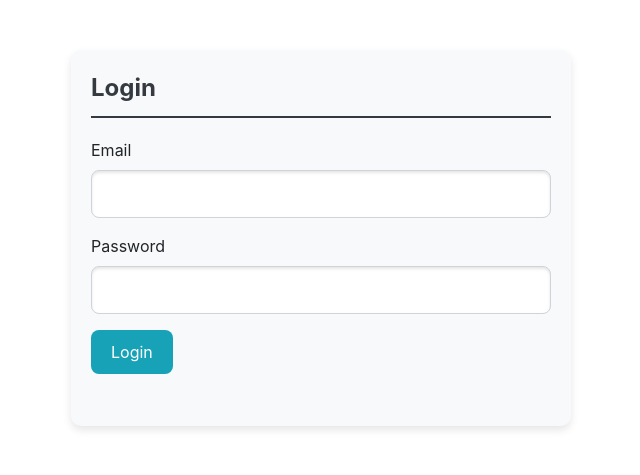
After one commit to zaidNsour/GuidekProject, a Flask app: page /login in a window 1280 px wide. The commit adds this page. Shown: the top 475 px of the page, without its empty margins (319-959 px from the left). Run offline with Flask 3, Linux system fonts and the light colour scheme; some libraries are stand-ins or nearby versions.

```diff
--- a/app/config.py
+++ b/app/config.py
@@ -14,3 +14,4 @@ class Config:
     MAIL_USE_TLS = True
     MAIL_USERNAME= os.environ.get('EMAIL_USER')
     MAIL_PASSWORD= os.environ.get('EMAIL_PASS')
+    UPLOAD_FOLDER = 'static/'
--- a/app/forms.py
+++ b/app/forms.py
@@ -1,5 +1,5 @@
 from flask_wtf import FlaskForm
-from wtforms import StringField, PasswordField, SubmitField, BooleanField
+from wtforms import StringField, PasswordField, SubmitField
 from wtforms.validators import DataRequired,Email
 from wtforms.validators import Regexp, EqualTo
 
@@ -7,14 +7,13 @@ from wtforms.validators import Regexp, EqualTo
 class ResetPasswordForm(FlaskForm):
   password=PasswordField(
       "password",
-      validators=[
-        DataRequired(),
-
-
-          Regexp("^(?=.*[a-zA-Z])(?=.*\d)[a-zA-Z\d]{8,30}$")
-
-
-       ]
+      validators=[ DataRequired(),Regexp("^(?=.*[a-zA-Z])(?=.*\d)[a-zA-Z\d]{8,30}$")]
     )
   confirm_password=PasswordField("Confirm Password", validators=[DataRequired(), EqualTo("password")] )
   submit=SubmitField("Reset password")
+
+
+class LoginForm(FlaskForm):
+  email=StringField("Email", validators=[DataRequired(), Email()]  )
+  password=PasswordField("Password", validators=[DataRequired()])
+  submit=SubmitField("Login")
--- /dev/null
+++ b/app/rotues/admins.py
@@ -0,0 +1,78 @@
+from flask import Blueprint, flash, jsonify, redirect, render_template, request, url_for
+from flask_admin.contrib.sqla import ModelView
+from flask_admin import AdminIndexView
+from app import admin, db
+from app.forms import LoginForm
+from app.models import User
+from werkzeug.security import  check_password_hash
+from flask_login import (
+    login_required,
+    login_user,
+    current_user,
+    logout_user,
+    )
+from flask_admin.menu import MenuLink
+from flask import get_flashed_messages
+
+admin_bp = Blueprint('admin_bp', __name__)
+
+
+
+class MyModelView(ModelView):
+  def is_accessible(self):
+    return current_user.is_authenticated and current_user.is_admin == True
+
+class MyAdminIndexView(AdminIndexView):
+   def is_accessible(self):
+    #change it to current_user.is_admin but know keep it for testing
+    return current_user.is_authenticated and current_user.is_admin == True
+
+
+
+############################## User ################################
+
+class UserAdmin(MyModelView):
+
+  column_list = ['fullname','email', 'verified', 'is_admin','phone','img_url']
+  column_searchable_list = ['fullname', 'email']
+  page_size = 20
+
+
+
+admin.add_view(UserAdmin(User, db.session))
+admin.add_link(MenuLink(name='Logout', category='', url="/logout"))
+
+
+
+
+################################################ routes ######################################
+
+
+@admin_bp.route("/login", methods=['GET', 'POST'])
+def login():
+
+    #if current_user.is_authenticated:
+        #return redirect(url_for('admin.index'))
+
+    form = LoginForm()
+    if form.validate_on_submit():
+        user = User.query.filter_by(email = form.email.data ).first()
+
+        if user and check_password_hash(user.password, form.password.data):
+            login_user(user)
+            return redirect(url_for('admin.index'))
+        else:
+            flash("Invalid email or password", "error")
+            # Pass the form back to the template with errors
+            flash_messages = get_flashed_messages()
+            return render_template("login.html", title="Login", form = form,flash_messages= flash_messages)
+
+    flash_messages = get_flashed_messages()
+    return render_template("login.html", title="Login",
+                           form = form, flash_messages = flash_messages)
+
+
+@admin_bp.route("/logout")
+def logout():
+  logout_user()
+  return redirect(url_for("admin_bp.login"))
--- a/app/static/styles/form.css
+++ b/app/static/styles/form.css
@@ -1,238 +1,43 @@
 
-:root{
-  --main-color:#744f98;
-  --secondary-color:#15c8cc;
-  --main-transition:0.3s;
-  --para-color1:#666;
-  --border-color1:#e9e6e6;
-  --section-background: #ececec;
-  --section-padding:100px;
+.container {
+  max-width: 500px;
+  margin: 50px auto;
+  padding: 20px;
+  background-color: #f8f9fa;
+  border-radius: 10px;
+  box-shadow: 0 4px 8px rgba(0, 0, 0, 0.1);
 }
 
-
-
-.container{
-  padding-left:15px;
-  padding-right:15px;
-  margin-left:auto;
-  margin-right:auto;
+legend {
+  font-size: 1.5rem;
+  font-weight: bold;
+  color: #343a40;
+  padding-bottom: 10px;
+  margin-bottom: 20px;
+  border-bottom: 2px solid #343a40;
 }
 
-
-.navbar{
-  background-color: black;
+.form-control {
+  border-radius: 8px;
+  padding: 10px;
+  box-shadow: inset 0 2px 3px rgba(0, 0, 0, 0.1);
 }
 
-span.error{
-
-  color:red;
-}
-
-.user-img{
-
-  width:150px;
-  margin:10px;
-}
-
-.btn-submit{
-  background-color: var(--secondary-color);
-  border-radius:3px;
-  width:120px;
-  height:50px;
-  color:white;
-}
-
-.btn-submit2{
-  background-color: var(--secondary-color);
-  border-radius:3px;
-  width:150px;
-  height:50px;
-  color:white;
-}
-
-
-/* ***  */
-
-.lesson {
-    box-shadow: 0 5px 15px rgba(200 200 200/ 15);
-    border-radius: 5px;
-    border: 1px solid #fff;
-
-}
-
-.post:hover {
-    /* transform: scale(1.1); */
-    opacity: 0.9;
-}
-
-.button_width {
-    min-width: 120px;
-    max-width: 120px;
-}
-
-.article-img {
-    height: 65px;
-    width: 65px;
-    margin-right: 8px;
-}
-
-.user-img {
-    height: 150px;
-    width: 150px;
-    margin-right: 8px;
-}
-
-.link {
-    text-decoration: none;
-}
-
-.nobull {
-    list-style-type: none;
-}
-
-.arabic-sc {
-    font-family: 'Rakkas', cursive;
-}
-
-.content-section {
-    background: #ffffff;
-    padding: 10px 20px;
-    border: 1px solid #dddddd;
-    border-radius: 3px;
-    margin-bottom: 20px;
-}
-
-
-/*Stars*/
-.star1{
-  width:20%;
-}
-.star2{
-  width:40%;
-}
-.star3{
-  width:60%;
-}
-.star4{
-  width:80%;
-}
-.star5{
-  width:100%;
-}
-/*Stars*/
-
-
-/* edit-course */
-.curriculum-container {
-  min-height: 400px; /* Set your desired minimum height here */
-  position:relative;
-  margin-top: 40px;
-}
-
-.unit {
-  border-color: #dee2e6;
-}
-
-.unit-header {
-  background-color: #f8f9fa;
-}
-
-.unit-button {
-  background-color: #ffffff;
+.btn-outline-info {
+  background-color: #17a2b8;
+  color: #fff;
+  padding: 10px 20px;
+  border-radius: 8px;
   border: none;
-  cursor: pointer;
   transition: background-color 0.3s ease;
 }
 
-.unit-button:hover {
-  background-color: #e9ecef;
+.btn-outline-info:hover {
+  background-color: #138496;
+  color: #fff;
 }
 
-.icon-container {
-  display: flex;
-  align-items: center;
+.invalid-feedback {
+  font-size: 0.875rem;
+  color: #dc3545;
 }
-
-.action-buttons .btn {
-  transition: background-color 0.3s ease;
-}
-
-.action-buttons .btn:hover {
-  opacity: 0.8;
-}
-
-.lesson {
-  border-color: #dee2e6;
-}
-
-.lesson-title {
-  font-weight: 500;
-}
-
-.lesson-actions {
-  display: flex;
-  align-items: center;
-}
-
-
-.btn-a {
-  background-color: var(--secondary-color);
-  border-radius: 3px;
-  border: 2px solid black;
-  width: 120px;
-  height: 50px;
-  color: white;
-  display: inline-flex;
-  align-items: center;
-  justify-content: center;
-  text-decoration: none;
-  font-size: 1rem;
-  text-align: center;
-  cursor: pointer;
-}
-
-
-.ul-buttons{
-  padding:30px;
-}
-
-.re-order-list{
-  display: flex;
-  align-items: center;
-  justify-content: space-around;
-}
-
-.re-order{
-  position: relative;
-  width:40px;
-  height: 5px;
-  background-color: black;
-  border-radius: 10px;
-}
-.re-order::before{
-  content: "";
-  position: absolute;
-  top:-10px;
-  width:40px;
-  height: 5px;
-  background-color: black;
-  border-radius: 10px;
-}
-.re-order::after{
-  content: "";
-  position: absolute;
-  bottom:-10px;
-  width:40px;
-  height: 5px;
-  background-color: black;
-  border-radius: 10px;
-}
-
-
-
-
-
-
-
-
-/* edit-course */
--- a/app/templates/layout.html
+++ b/app/templates/layout.html
@@ -1,21 +1,14 @@
 <!DOCTYPE html>
 <html lang="en">
-
 <head>
     <meta charset="UTF-8">
-    <meta http-equiv="X-UA-Compatible" content="IE=edge">
     <meta name="viewport" content="width=device-width, initial-scale=1.0">
-
-    <link href="https://cdn.jsdelivr.net/npm/bootstrap@5.1.3/dist/css/bootstrap.min.css" rel="stylesheet"
-        integrity="sha384-1BmE4kWBq78iYhFldvKuhfTAU6auU8tT94WrHftjDbrCEXSU1oBoqyl2QvZ6jIW3" crossorigin="anonymous">
-    <link rel="stylesheet" href="https://cdn.jsdelivr.net/npm/bootstrap-icons@1.8.1/font/bootstrap-icons.css">
-
+    <title>Reset Password</title>
+    <link href="https://stackpath.bootstrapcdn.com/bootstrap/4.5.2/css/bootstrap.min.css" rel="stylesheet">
+    <link href="../static/styles/form.css" rel="stylesheet">
 
 </head>
-
-<body class="d-flex flex-column min-vh-100">
-    <!-- Navbar -->
-
+<body>
     {% with messages = get_flashed_messages(with_categories=true) %}
     {% if messages %}
     {% for category, message in messages %}
@@ -27,11 +20,8 @@
     {% endif %}
     {% endwith %}
 
-    {% block content%}  {% endblock content%}
+    {%block content%}
 
-    <script src="https://cdn.jsdelivr.net/npm/bootstrap@5.1.3/dist/js/bootstrap.bundle.min.js"
-        integrity="sha384-ka7Sk0Gln4gmtz2MlQnikT1wXgYsOg+OMhuP+IlRH9sENBO0LRn5q+8nbTov4+1p"
-        crossorigin="anonymous"></script>
+    {%endblock content%}
 </body>
-
 </html>
--- /dev/null
+++ b/app/templates/login.html
@@ -0,0 +1,47 @@
+{%extends "layout.html"%}
+{% block content%}
+
+<div class="container">
+    <form action="" method="POST">
+        {{ form.hidden_tag()}}
+        <fieldset class="form-group">
+            <legend> Login </legend>
+
+            <div class="form-group">
+                {{ form.email.label(class='form-control-label')}}
+                {% if form.email.errors %}
+                {{ form.email(class='form-control form-control-lg is-invalid')}}
+                <div class="invalid-feedback">
+                    {% for error in form.email.errors %}
+                    <span>{{error}}</span>
+                    {% endfor %}
+                </div>
+                {% else %}
+                {{ form.email(class='form-control form-control-lg')}}
+                {% endif %}
+            </div>
+
+            <div class="form-group">
+                {{ form.password.label(class='form-control-label')}}
+                {% if form.password.errors %}
+                {{ form.password(class='form-control form-control-lg is-invalid')}}
+                <div class="invalid-feedback">
+                    {% for error in form.password.errors %}
+                    <span>{{error}}</span>
+                    {% endfor %}
+                </div>
+                {% else %}
+                {{ form.password(class='form-control form-control-lg')}}
+                {% endif %}
+            </div>
+
+
+            <div class="form-group">
+                {{ form.submit(class='btn btn-outline-info')}}
+            </div>
+
+        </fieldset>
+    </form>
+</div>
+
+{% endblock content%}
```
Also changed, not shown: app/__init__.py (+12 -3 lines), app/helper.py (+63 -27 lines), app/models.py (+9 -3 lines), app/rotues/users.py (+69 -2 lines), app/templates/reset_password.html (+6 -6 lines), app/validators.py (+5 -3 lines), app/static/images/user-images/0c9b3eeede74a0cb49c1.png (added), app/static/images/user-images/3f62d8d8c74f8ee683fc.png (added), app/static/images/user-images/8a2637009f1c7b2f9944.png (added), app/static/images/user-images/default_image.jpg (added), instance/database.db.
